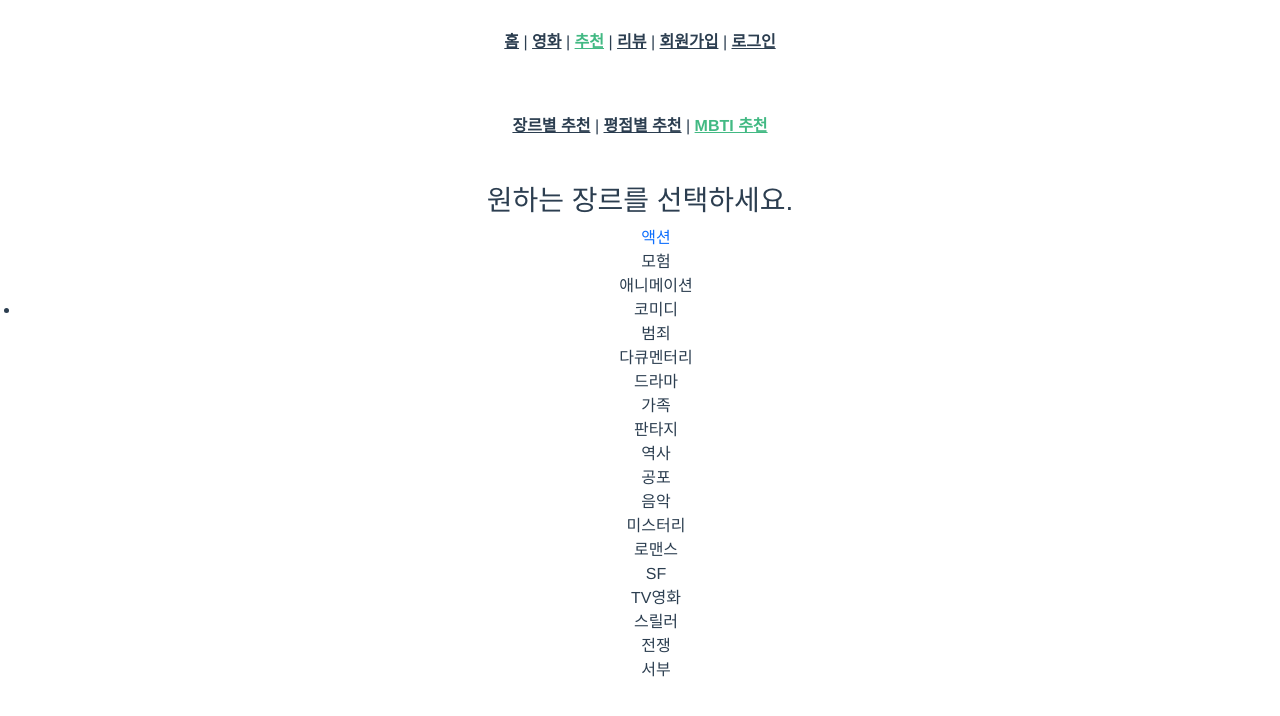
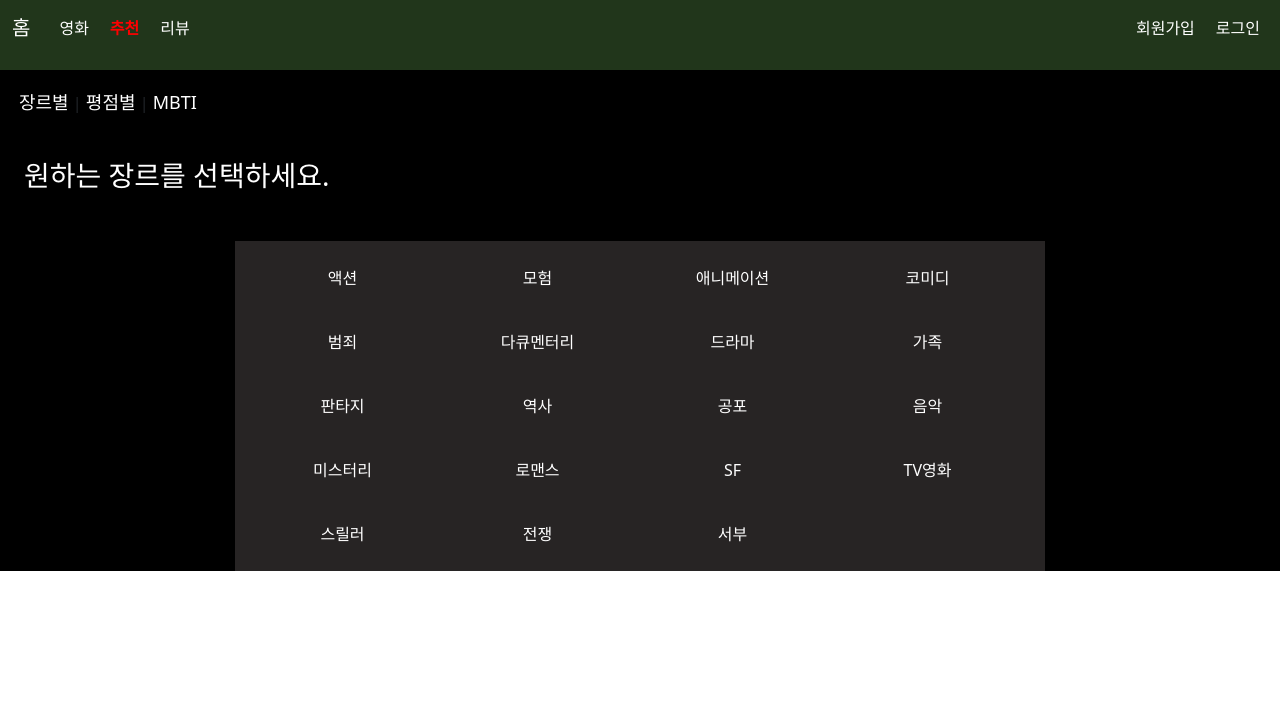
Before and after one commit to Hyojeong721/PJT0_ssafee_bean, a Vue app: page /recommendation in a window 1280 px wide. Shown: the top 716 px of the page. Built offline with nearby package versions, Linux system fonts and the light colour scheme; no server answers.

Commit message:
영화, 추천페이지 디자인

```diff
--- a/src/App.vue
+++ b/src/App.vue
@@ -1,23 +1,60 @@
 <template>
-  <div id="app">
-    <div id="nav">
-        <router-link to="/">홈</router-link> |
-        <router-link to='/movies'>영화</router-link> |
-        <router-link to='/recommendation'>추천</router-link> |
-        <router-link to="/reviews">리뷰</router-link> |
-      <span v-if="isLogin">
-        <router-link to='/profile/likes'>찜</router-link> |
-        <router-link to='/profile'>프로필</router-link> |
-        <router-link @click.native="logout" to="#">로그아웃</router-link>
-      </span>
-      <span v-else>
-        <router-link to="/signup">회원가입</router-link> |
-        <router-link to="/login">로그인</router-link>
-      </span>
+  <div class="app">
+    <div id="nav" >
+      <nav class="navbar fixed-top navbar-expand-md navbar-light" style="background-color: rgb(33, 54, 27);">
+        <div class="container-fluid">
+          <router-link class="navbar-brand" to="/">홈</router-link>
+          <button class="navbar-toggler" type="button" data-bs-toggle="collapse" data-bs-target="#navbarTogglerDemo01" aria-controls="navbarTogglerDemo01" aria-expanded="false" aria-label="Toggle navigation">
+            <span class="navbar-toggler-icon"></span>
+          </button>
+          <div class="collapse navbar-collapse" id="navbarTogglerDemo01">
+            <ul class="nav navbar-nav me-auto mb-2 mb-lg-0">
+              <li class="nav-item">
+                <router-link class="nav-link" to='/movies'>영화</router-link>
+              </li>
+              <li class="nav-item">
+                <router-link class="nav-link"  to='/recommendation'>추천</router-link>
+              </li>
+              <li class="nav-item">
+                <router-link class="nav-link"  to="/reviews">리뷰</router-link>
+              </li>
+            </ul>
+
+            <ul v-if="isLogin" class="navbar-nav navbar-right ">
+              <!-- <span v-if="isLogin"> -->
+                <li class="nav-item">
+                    <router-link class="nav-link" to='/profile/likes'>찜</router-link>
+                </li>
+                <li class="nav-item">
+                  <router-link class="nav-link" to='/profile'>프로필</router-link>
+                </li>
+                <li class="nav-item">
+                  <router-link class="nav-link" @click.native="logout" to="#">로그아웃</router-link>
+                </li>
+              <!-- </span> -->
+            </ul>
+            <ul v-else class="navbar-nav navbar-right ">
+            <!-- <span v-else> -->
+              <li class="nav-item">
+                <router-link class="nav-link" to="/signup">회원가입</router-link>
+              </li>
+              <li class="nav-item">
+                <router-link class="nav-link" to="/login">로그인</router-link>
+              </li>
+            <!-- </span> -->
+            </ul>
+
+          </div>
+
+
+        </div>
+
+      </nav>
 
     </div>
     <router-view @login="isLogin=true"/>
   </div>
+
 </template>
 
 <script>
@@ -57,15 +94,26 @@ export default {
 }
 
 #nav {
-  padding: 30px;
+  padding: 35px;
+  background-color: rgb(33, 54, 27);
 }
 
 #nav a {
-  font-weight: bold;
-  color: #2c3e50;
+  text-decoration: none;
+  color: white;
 }
 
 #nav a.router-link-exact-active {
-  color: #42b983;
+  font-weight: bold;
+  color: red;
 }
+
+li {
+  float: left;
+  margin-left: 5px;
+}
+
+/* .right {
+
+} */
 </style>
--- a/src/views/movies/Home.vue
+++ b/src/views/movies/Home.vue
@@ -1,13 +1,15 @@
 <template>
-  <div class="row">
-      <h1>Home</h1>
+  <div id="home">
+    <div id="carouselExampleControls" class="carousel slide" data-bs-ride="carousel">
+      <div class="carousel-inner">
         <now-movie-list
         v-for="movie in movies"
         :key="movie.id"
         :movie="movie"
         >
         </now-movie-list>
-
+      </div>
+    </div>
   </div>
 </template>
 
@@ -51,5 +53,26 @@ export default {
 </script>
 
 <style>
+#home {
+  background-color: black;
+}
+/* .carousel {
+  width: 640px;
+  height: 720px;
+}
 
+
+.carousel-inner{
+  width:auto;
+  height:790px;
+}
+.carousel-item{
+  width: auto;
+  height:100%;
+}
+.d-block {
+  display:block;
+  width: 100%;
+  height: 100%;
+} */
 </style>
--- a/src/views/movies/MovieItem.vue
+++ b/src/views/movies/MovieItem.vue
@@ -1,5 +1,5 @@
 <template>
-  <div name="movie" class="col-2">
+  <div name="movie" class="col-3">
     <div class="card">
       <!-- 영화디테일 -->
       <router-link
@@ -7,11 +7,9 @@
         @click="selectedMovie(movie.id)"
         style="color: black; text-decoration: none"
       >
-      <div>
-        <img class="card-img-top" :src="imageURL" alt="movieImage" />
-        <h5 class="card-title">{{ movie.title }}</h5>
-        <p>{{ movie.genres }}</p>
-      </div>
+
+      <img class="img" :src="imageURL" alt="movieImage">
+
       </router-link>
     </div>
   </div>
@@ -46,4 +44,18 @@ export default {
 </script>
 
 <style>
+.card {
+  height: 400px;
+
+  margin-top: 30px;
+
+  overflow: hidden;
+  float: left;
+}
+.img {
+  width: 250px;
+  height: 400px;
+  background-color: rgb(0 0 0 / 20%);
+
+}
 </style>
--- a/src/views/movies/MovieList.vue
+++ b/src/views/movies/MovieList.vue
@@ -1,11 +1,11 @@
 <template>
-  <div>
-    <div name="genres" class="row justify-content-start">
+  <div id="genres">
+    <div  class="row justify-content-start">
       <div>
-        <h2 class="col-2">영화</h2>
+        <h2 class="m-4" style="color:white">장르를 선택하세요</h2>
       </div>
       <div class="offset-md-1 col-2">
-        <select @change="onGenre" name="selectgenres">
+        <select style="width:220px; height:40px; " @change="onGenre" name="selectgenres">
           <option value="">모든 장르</option>
           <option value="28">액션</option>
           <option value="12">모험</option>
@@ -30,8 +30,8 @@
       </div>
     </div>
 
-    <div name="movie" class="m-3">
-      <div class="row justify-content-md-center">
+    <div name="movie" class="m-5">
+      <div class="row">
         <movie-item v-for="movie in movies" :key="movie.id" :movie="movie">
         </movie-item>
       </div>
@@ -73,4 +73,7 @@ export default {
 </script>
 
 <style>
+#genres {
+  background-color: black;
+}
 </style>
--- a/src/views/movies/NowMovieList.vue
+++ b/src/views/movies/NowMovieList.vue
@@ -1,15 +1,13 @@
 <template>
-  <div name="nowMovie" class="col-2">
-    <div class="card">
-      <!-- 카드 누를때 디테일창으로 넘어가는 부분 -->
-      <router-link :to="`/movies/${movie.id}`" style="color: black; text-decoration: none;">
-        <div>
-          <img class="card-img-top" :src="imageURL" alt="movieImage">
-          <h5 class="card-title">{{ movie.title }}</h5>
-          <p>{{ movie.genres }}</p>
-        </div>
-      </router-link>
+  <div  name="nowMovie" >
+    <div class="carousel-item active">
+      <img class="d-block w-100" style="object-fit: cover" :src="imageURL" alt="movieImage">
+
     </div>
+    <!-- <router-link :to="`/movies/${movie.id}`" style="color: black; text-decoration: none;"> -->
+
+
+    <!-- </router-link> -->
   </div>
 </template>
 
@@ -39,4 +37,5 @@ export default {
 </script>
 
 <style>
+
 </style>
--- a/src/views/recommendation/GenreReco.vue
+++ b/src/views/recommendation/GenreReco.vue
@@ -1,48 +1,72 @@
 <template>
-  <div>
-    <h3>원하는 장르를 선택하세요.</h3>
-      <ul class="box row">
-        <a class="li">
-          <div>
-            <span @click="onGenre(28)">액션</span>
-          </div>
-        </a>
-        <li class="li">
-          <div>
-            <span @click="onGenre(12)">모험</span>
-          </div>
+  <div id="genreReco">
+    <h3 class="p-4">원하는 장르를 선택하세요.</h3>
+    <div class="row" style="text-align: center;">
+      <div id="genreli" class="mt-3" style="width:810px; float:left; margin:0 auto;">
+        <li class="genreli">
+          <span @click="onGenre(28)">액션</span>
         </li>
-        <li class="li">
-          <div>
-            <span @click="onGenre(16)">애니메이션</span>
-          </div>
+        <li class="genreli">
+          <span @click="onGenre(12)">모험</span>
         </li>
-        <li>
-          <div>
-            <span @click="onGenre(35)">코미디</span>
-          </div>
+        <li class="genreli">
+          <span @click="onGenre(16)">애니메이션</span>
         </li>
+         <li class="genreli">
+          <span @click="onGenre(35)">코미디</span>
+        </li>
+        <li class="genreli">
           <span @click="onGenre(80)">범죄</span>
+        </li>
+        <li class="genreli">
           <span @click="onGenre(99)">다큐멘터리</span>
+        </li>
+        <li class="genreli">
           <span @click="onGenre(18)">드라마</span>
+        </li>
+        <li class="genreli">
           <span @click="onGenre(10751)">가족</span>
+        </li>
+        <li class="genreli">
           <span @click="onGenre(14)">판타지</span>
+        </li>
+        <li class="genreli">
           <span @click="onGenre(36)">역사</span>
+        </li>
+        <li class="genreli">
           <span @click="onGenre(27)">공포</span>
+        </li>
+        <li class="genreli">
           <span @click="onGenre(10402)">음악</span>
+        </li>
+        <li class="genreli">
           <span @click="onGenre(9648)">미스터리</span>
+        </li>
+        <li class="genreli">
           <span @click="onGenre(10749)">로맨스</span>
+        </li>
+        <li class="genreli">
           <span @click="onGenre(878)">SF</span>
+        </li>
+        <li class="genreli">
           <span @click="onGenre(10770)">TV영화</span>
+        </li>
+        <li class="genreli">
           <span @click="onGenre(53)">스릴러</span>
+        </li>
+        <li class="genreli">
           <span @click="onGenre(10752)">전쟁</span>
+        </li>
+        <li class="genreli">
           <span @click="onGenre(37)">서부</span>
+        </li>
+      </div>
 
 
 
 
 
-      </ul>
+    </div>
   </div>
 </template>
 
@@ -70,9 +94,23 @@ export default {
 </script>
 
 <style>
-.li {
-  list-style: none;
-  text-decoration: none;
+#genreReco {
+  background-color: black;
+  color: white;
+
+}
+#genreli  {
+  background-color: rgb(39, 36, 36);
+  display: flex;
+  flex-wrap: wrap;
+  padding: 5px 10px;
+  margin-bottom: 200px;
+
+}
+.genreli {
+  display: inline-block;
+  width: 185px;
   cursor: pointer;
+  margin: 20px 5px;
 }
 </style>
--- a/src/views/recommendation/Recommendation.vue
+++ b/src/views/recommendation/Recommendation.vue
@@ -1,15 +1,16 @@
 <template>
   <div>
-    <div id="nav">
-      <router-link to="/recommendation/genre">장르별 추천</router-link> |
-      <router-link to="/recommendation/rank">평점별 추천</router-link> |
-      <router-link to="">MBTI 추천</router-link>
+    <div id="reconav">
+      <router-link class="text" to="/recommendation/genre">장르별</router-link> |
+      <router-link class="text" to="/recommendation/rank">평점별</router-link> |
+      <router-link class="text" to="">MBTI</router-link>
+    </div>
 
-    </div>
-      <div class="mt-3">
+      <div class="">
         <genre-reco>
         </genre-reco>
       </div>
+
   </div>
 </template>
 
@@ -26,5 +27,13 @@ export default {
 </script>
 
 <style>
-
+#reconav {
+  padding: 19px;
+  background-color: black;
+}
+.text {
+  text-decoration: none;
+  color: white;
+  font-size: 18px;
+}
 </style>
```
Lines whose indentation alone changed are shown as unchanged.
